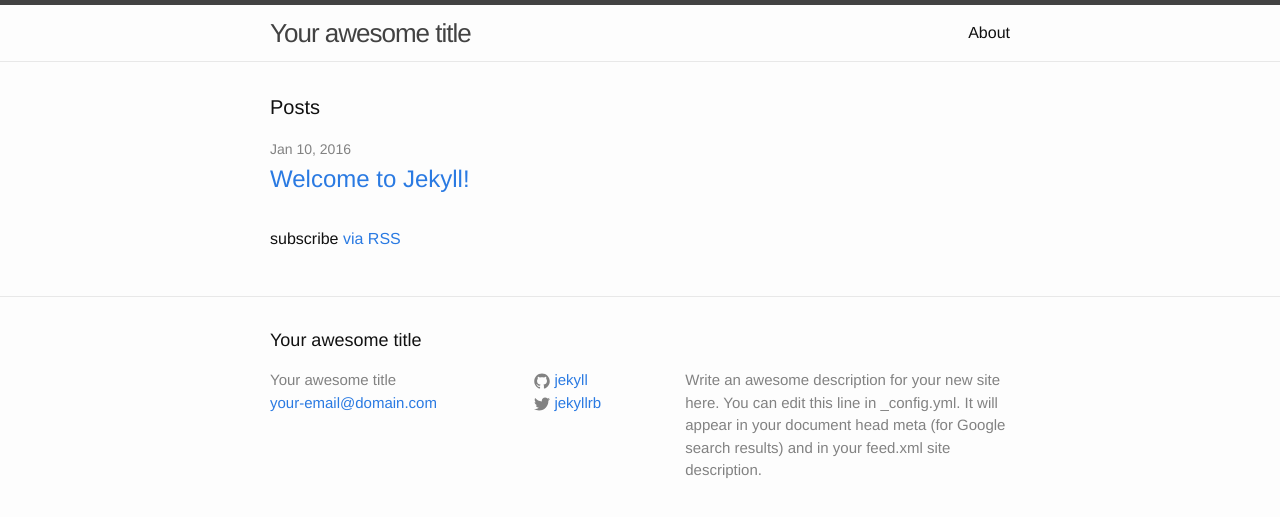
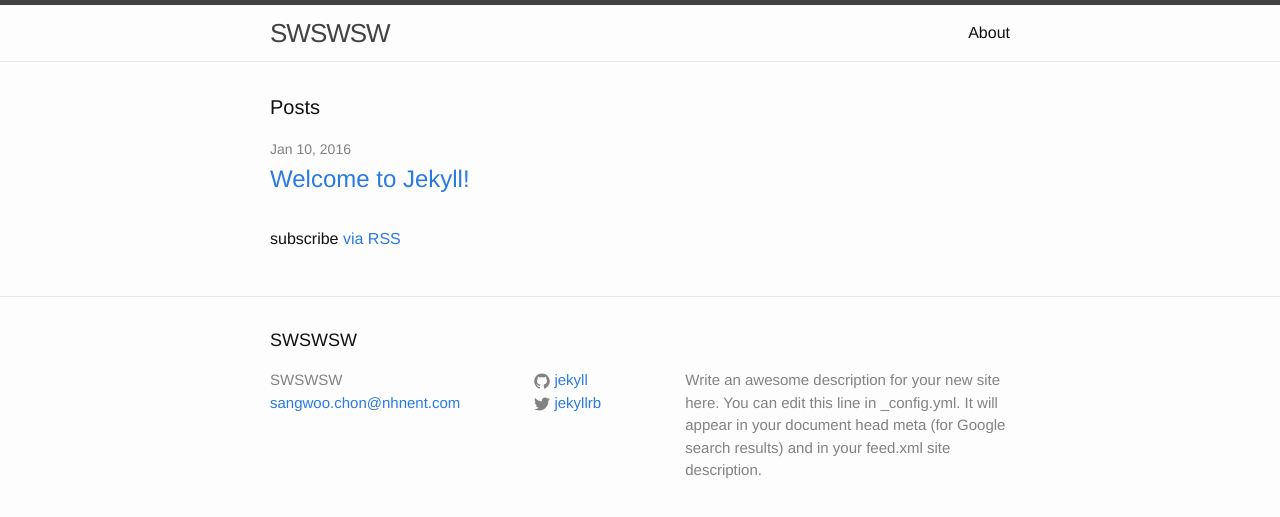
Before and after one commit to ssang1105/ssang1105.github.io_old, a Jekyll site: the page built from index.html, in a window 1280 px wide. Shown: the top 517 px of the page. Built offline with Jekyll 4.4.1, drawn with Linux system fonts in a browser that asks for light colours.

Commit message:
update blog name

```diff
--- a/_config.yml
+++ b/_config.yml
@@ -6,8 +6,8 @@
 # 'jekyll serve'. If you change this file, please restart the server process.
 
 # Site settings
-title: Your awesome title
-email: your-email@domain.com
+title: SWSWSW
+email: sangwoo.chon@nhnent.com
 description: > # this means to ignore newlines until "baseurl:"
   Write an awesome description for your new site here. You can edit this
   line in _config.yml. It will appear in your document head meta (for
```
